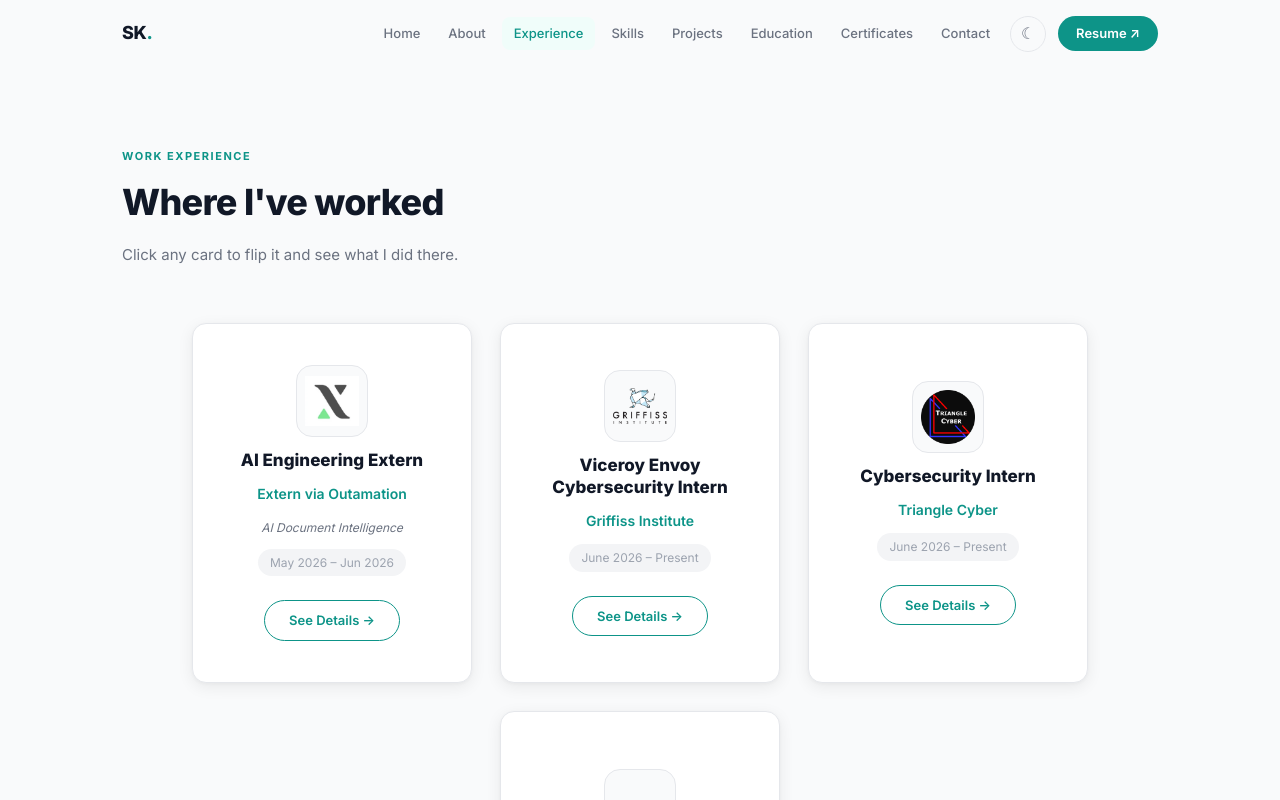
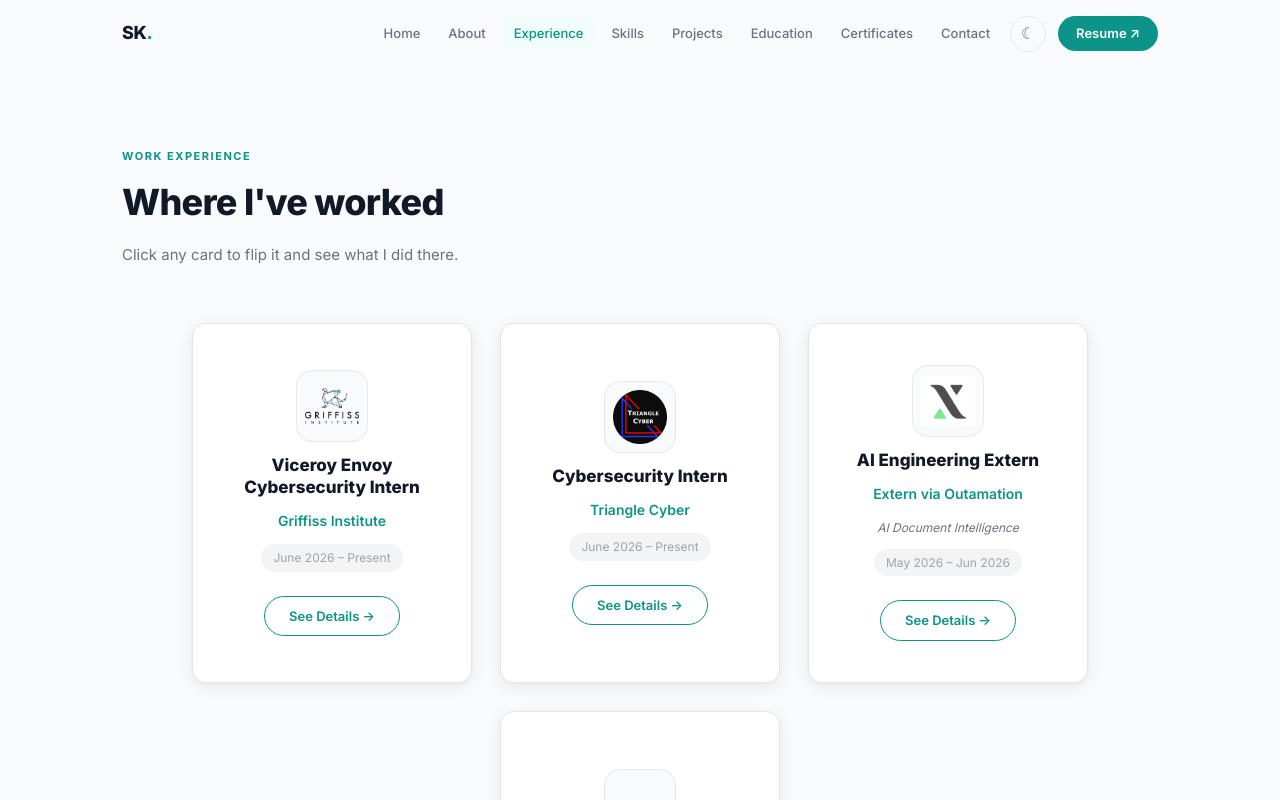
Before and after one commit to Shash34/Portfolio, a React (Create React App) app: page /experience in a window 1280 px wide. Shown: the top 800 px of the page. Built offline with nearby package versions, Linux system fonts and the light colour scheme; a web font is replaced by a local one.

Commit message:
Fixed order for experience and changed backcard color

```diff
--- a/src/v2/pages/ExperiencePage.js
+++ b/src/v2/pages/ExperiencePage.js
@@ -82,12 +82,12 @@ function WorkCard({ title, company, subtitle, date, logo, description }) {
           position: 'absolute', inset: 0,
           backfaceVisibility: 'hidden',
           transform: 'rotateY(180deg)',
-          background: 'var(--accent)',
+          background: '#0F172A',
           borderRadius: 'var(--radius)',
           boxShadow: 'var(--shadow)',
           padding: 28,
           display: 'flex', flexDirection: 'column',
-          color: '#fff',
+          color: '#F1F5F9',
         }}>
           <div style={{ fontWeight: 800, fontSize: 15, marginBottom: 4 }}>{title}</div>
           <div style={{ fontSize: 12, opacity: 0.8, marginBottom: 12 }}>{company} · {date}</div>
@@ -125,14 +125,6 @@ function WorkCard({ title, company, subtitle, date, logo, description }) {
 
 const jobs = [
   {
-    title: 'AI Engineering Extern',
-    company: 'Extern via Outamation',
-    subtitle: 'AI Document Intelligence',
-    date: 'May 2026 – Jun 2026',
-    logo: externLogo,
-    description: `• Engineered modular AI document intelligence pipelines in Python to process 200+ page mortgage files, combining PyMuPDF for digital PDF extraction and EasyOCR for scanned documents, with automatic routing logic to select the correct engine per document type\n• Built a RAG-based retrieval system using LlamaIndex, HuggingFace embeddings, and Claude Haiku, with chunk tuning (300-token chunks, 50-token overlap) and metadata filtering to improve retrieval precision across multi-document corpora\n• Deployed an end-to-end document Q&A interface using Gradio, featuring confidence scoring, source citations, and support for both digital and scanned PDFs`,
-  },
-  {
     title: 'Viceroy Envoy Cybersecurity Intern',
     company: 'Griffiss Institute',
     date: 'June 2026 – Present',
@@ -145,6 +137,14 @@ const jobs = [
     date: 'June 2026 – Present',
     logo: triangleLogo,
     description: `More details coming soon.`,
+  },
+  {
+    title: 'AI Engineering Extern',
+    company: 'Extern via Outamation',
+    subtitle: 'AI Document Intelligence',
+    date: 'May 2026 – Jun 2026',
+    logo: externLogo,
+    description: `• Engineered modular AI document intelligence pipelines in Python to process 200+ page mortgage files, combining PyMuPDF for digital PDF extraction and EasyOCR for scanned documents, with automatic routing logic to select the correct engine per document type\n• Built a RAG-based retrieval system using LlamaIndex, HuggingFace embeddings, and Claude Haiku, with chunk tuning (300-token chunks, 50-token overlap) and metadata filtering to improve retrieval precision across multi-document corpora\n• Deployed an end-to-end document Q&A interface using Gradio, featuring confidence scoring, source citations, and support for both digital and scanned PDFs`,
   },
   {
     title: 'Crew Member',
```
